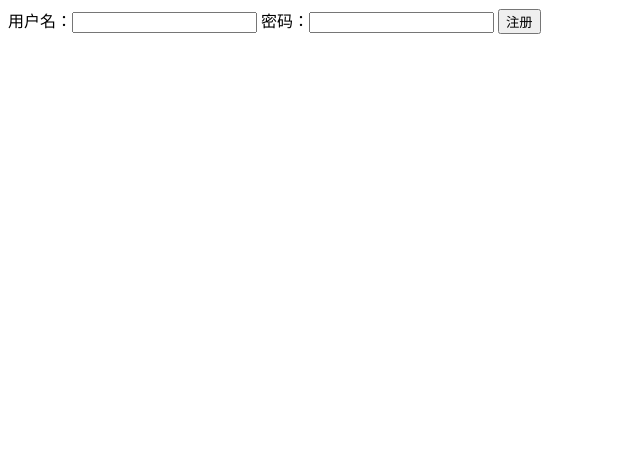
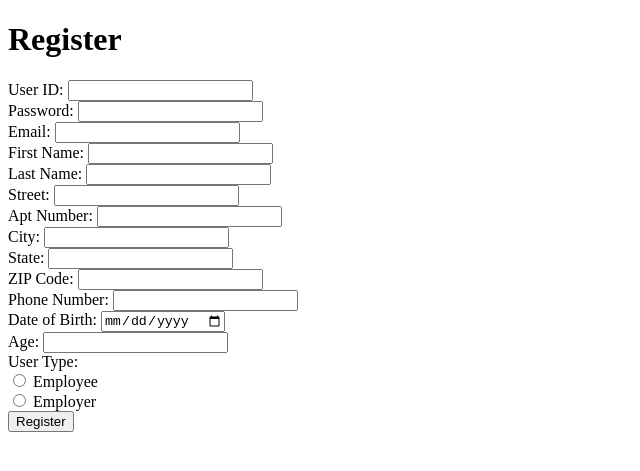
Before and after one commit to Fredw1999/Job-Hunting-website-web-front-end, a Flask app: template templates/register.html in a window 1280 px wide. Shown: the top 471 px of the page, without its empty margins (0-640 px from the left). Run offline with Flask 3, Linux system fonts and the light colour scheme; the template is opened without the code that fills it, so the values that code supplies are empty; some libraries are stand-ins or nearby versions.

Commit message:
register

```diff
--- a/server.py
+++ b/server.py
@@ -12,11 +12,11 @@ import os
   # accessible as a variable in index.html:
 from sqlalchemy import *
 from sqlalchemy.pool import NullPool
-from flask import Flask, request, render_template, g, redirect, Response
+from flask import Flask, request, render_template, g, redirect, Response,  session
 import psycopg2
 tmpl_dir = os.path.join(os.path.dirname(os.path.abspath(__file__)), 'templates')
 app = Flask(__name__, template_folder=tmpl_dir)
-
+app.secret_key = 'cs4111'
 
 #
 # The following is a dummy URI that does not connect to a valid database. You will need to modify it to connect to your Part 2 database in order to use the data.
@@ -113,7 +113,7 @@ def login():
 #register page
 @app.route('/regist')
 def regist():
-    return render_template('regist.html')
+    return render_template('register.html')
 
 #test redirect
 @app.route('/another')
@@ -122,20 +122,84 @@ def another():
 
 @app.route('/login', methods=['GET', 'POST'])
 def getLoginRequest():
-    if request.method == 'POST':
-        user_id = request.form['userid']
-        password = request.form['password']
-        if user_id and password:
-            # 使用参数化查询
-            sql_select = "SELECT user_id, password FROM p_user WHERE user_id=:user_id AND password=:password;"
-            cursor = g.conn.execute(text(sql_select).bindparams(user_id=user_id, password=password))
-            results = cursor.fetchall()
-            cursor.close()
-            if len(results) == 1:
-                return redirect('/another')
-            else:
-                return '用户名或密码不正确'
-    return render_template('login.html')
+	if request.method == 'POST':
+		user_id = request.form['userid']
+		password = request.form['password']
+		if user_id and password:
+			# 使用参数化查询
+			sql_select = "SELECT user_id, password FROM p_user WHERE user_id=:user_id AND password=:password;"
+			cursor = g.conn.execute(text(sql_select).bindparams(user_id=user_id, password=password))
+			results = cursor.fetchall()
+			cursor.close()
+			if len(results) == 1:
+				session['user_id']=user_id
+				return redirect('/another')
+			else:
+				return '用户名或密码不正确'
+	return render_template('login.html')
+
+@app.route('/register', methods=['GET', 'POST'])
+def register():
+	if request.method == 'POST':
+		user_id = request.form.get('user_id')
+		password = request.form.get('password')
+		email = request.form.get('email')
+		first_name = request.form.get('first_name')
+		last_name = request.form.get('last_name')
+		street = request.form.get('street')
+		apt_number = request.form.get('apt_number')
+		city = request.form.get('city')
+		state = request.form.get('state')
+		zip = request.form.get('zip')
+		phone_number = request.form.get('phone_number')
+		date_of_birth = request.form.get('date_of_birth')
+		age = request.form.get('age')
+		user_type = request.form.get('user_type')
+		register_date = request.form.get('register_date')
+
+	# Validate input fields
+	if not all([user_id, password, email, first_name, last_name, street, city, state, zip, phone_number, date_of_birth, age, user_type]):
+		return "Please Fill All Information"
+
+	# Check if the user_id already exists
+	check_user_id = text("SELECT user_id FROM p_user WHERE user_id = :user_id")
+	user_id_exists = g.conn.execute(check_user_id.bindparams(user_id=user_id)).fetchone()
+
+	if user_id_exists:
+		return "User_id already exist, please change."
+
+	# Save common user information to the 'p_user' table
+	insert_p_user =insert_p_user = text("INSERT INTO p_user (user_id, password, email, first_name, last_name, street, apt_number, city, state, zip, phone_number, date_of_birth, age, register_date) VALUES (:user_id, :password, :email, :first_name, :last_name, :street, :apt_number, :city, :state, :zip, :phone_number, :date_of_birth, :age, :register_date)")
+	g.conn.execute(insert_p_user.bindparams(user_id=user_id, password=password, email=email, first_name=first_name, last_name=last_name, street=street, apt_number=apt_number, city=city, state=state, zip=zip, phone_number=phone_number, date_of_birth=date_of_birth, age=age, register_date=register_date))
+	if user_type == 'employee':
+		# Save employee-specific information to the 'employees' table
+		# Add your employee-specific fields here and adjust the INSERT statement accordingly
+		skills = request.form.get('skills')
+		targeted_position = request.form.get('targeted_position')
+		expected_salary = request.form.get('expected_salary')
+		intern = request.form.get('intern')
+		resume = request.form.get('resume')
+		if not all([skills, targeted_position, expected_salary, intern, resume]):
+			return "Please Fill All Information"
+		insert_employee = text("INSERT INTO job_seeker (user_id, skills, targeted_position, expected_salary, looking_for_intern, resume) VALUES (:user_id, :skills, :targeted_position, :expected_salary, :intern, :resume);")
+		g.conn.execute(insert_employee.bindparams(user_id=user_id, skills=skills, expected_salary=expected_salary, targeted_position=targeted_position, intern=intern, resume=resume))
+
+	elif user_type == 'employer':
+		# Save employer-specific information to the 'employers' table
+		# Add your employer-specific fields here and adjust the INSERT statement accordingly
+		title = request.form.get('title')
+		company_name = request.form.get('company_name')
+		industry = request.form.get('industry')
+		average_salary = request.form.get('average_salary')
+		website = request.form.get('website')
+		if not all([title, company_name, industry, average_salary, website]):
+			return "Please Fill All Information"
+
+		insert_employer = text("INSERT INTO employer (user_id, title, company_name, industry, average_salary, website) VALUES (:user_id, :title, :company_name, :industry, :average_salary, :website);")
+		g.conn.execute(insert_employer.bindparams(user_id=user_id, title=title, company_name=company_name, industry=industry, average_salary=average_salary, website=website))
+
+	# Redirect to the login page after successful registration
+	return redirect('/login')
 
 
 
--- a/templates/login.html
+++ b/templates/login.html
@@ -2,8 +2,10 @@
     <body>
         <form method="POST" action='/login'>
             <label>USER-ID：<input type="text" name="userid" value=""></label><br>
-            <label>PASSWORD：<input type="text" name="password" value=""></label><br>
+            <label>PASSWORD：<input type="password" name="password" value=""></label><br>
             <input type="submit" value="LOGIN">
         </form>
+        <br>
+        <a href="/regist">Don't have an account? Register here</a>
     </body>
 </html>
--- a/templates/register.html
+++ b/templates/register.html
@@ -1,10 +1,77 @@
+<!doctype html>
+<html>
+    <head>
+        <title>Registration</title>
+        <style>
+          .hidden {
+            display: none;
+          }
+        </style>
+        <script>
+          function showFields() {
+            var employeeFields = document.getElementById("employeeFields");
+            var employerFields = document.getElementById("employerFields");
+            var userType = document.querySelector('input[name="user_type"]:checked').value;
+            if (userType === "employee") {
+              employeeFields.classList.remove("hidden");
+              employerFields.classList.add("hidden");
+            } else {
+              employeeFields.classList.add("hidden");
+              employerFields.classList.remove("hidden");
+            }
+          }
 
-<html >
-    <body>
-        <form method="get" action='/registuser'>
-            <label>用户名：<input type="text" name="user" value=""></label>
-            <label>密码：<input type="password" name="password" value=""></label>
-            <input type="submit" value="注册">
-        </form>
-    </body>
+          function generateRegisterDate() {
+            const currentDate = new Date();
+            const dateTimeString = currentDate.toISOString().slice(0, 19);
+            document.getElementById("register_date").value = dateTimeString;
+        }
+        </script>
+      </head>
+  <body>
+    <h1>Register</h1>
+    <form method="post" action="/register" onsubmit="generateRegisterDate()">
+      <label>User ID: <input type="text" name="user_id" required></label><br>
+      <label>Password: <input type="password" name="password" required></label><br>
+      <label>Email: <input type="text" name="email" required></label><br>
+      <label>First Name: <input type="text" name="first_name" required></label><br>
+      <label>Last Name: <input type="text" name="last_name" required></label><br>
+      <label>Street: <input type="text" name="street" required></label><br>
+      <label>Apt Number: <input type="number" name="apt_number"></label><br>
+      <label>City: <input type="text" name="city" required></label><br>
+      <label>State: <input type="text" name="state" required></label><br>
+      <label>ZIP Code: <input type="text" name="zip" required></label><br>
+      <label>Phone Number: <input type="text" name="phone_number" required></label><br>
+      <label>Date of Birth: <input type="date" name="date_of_birth" required></label><br>
+      <label>Age: <input type="number" name="age" required></label><br>
+
+      <label>User Type:</label><br>
+      <input type="radio" id="employee" name="user_type" value="employee" required onclick="showFields()">
+      <label for="employee">Employee</label><br>
+      <input type="radio" id="employer" name="user_type" value="employer" onclick="showFields()">
+      <label for="employer">Employer</label><br>
+
+      <div id="employeeFields" class="hidden">
+        <h3>Employee Information</h3>
+        <label>Skills: <input type="text" name="skills"></label><br>
+        <label>Targeted_position: <input type="text" name="targeted_position"></label><br>
+        <label>Expected_salary: <input type="text" name="expected_salary"></label><br>
+        <label>looking_for_intern(Yes or No): <input type="text" name="intern"></label><br>
+        <label>Resume: <input type="text" name="resume"></label><br>
+
+      </div>
+
+      <div id="employerFields" class="hidden">
+        <h3>Employer Information</h3>
+        <label>Title: <input type="text" name="title"></label><br>
+        <label>Company_Name: <input type="text" name="company_name"></label><br>
+        <label>Industry: <input type="text" name="industry"></label><br>
+        <label>Average_salary: <input type="text" name="average_salary"></label><br>
+        <label>Website: <input type="text" name="website"></label><br>
+
+      </div>
+      <input type="hidden" id="register_date" name="register_date" value="">
+      <input type="submit" value="Register">
+    </form>
+  </body>
 </html>
```
Also changed, not shown: templates/another.html (+8 -1 lines).
